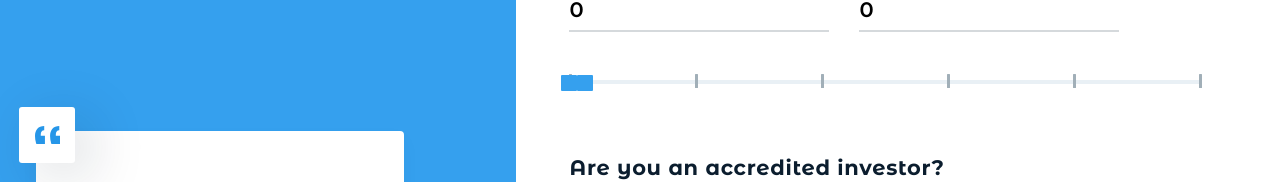
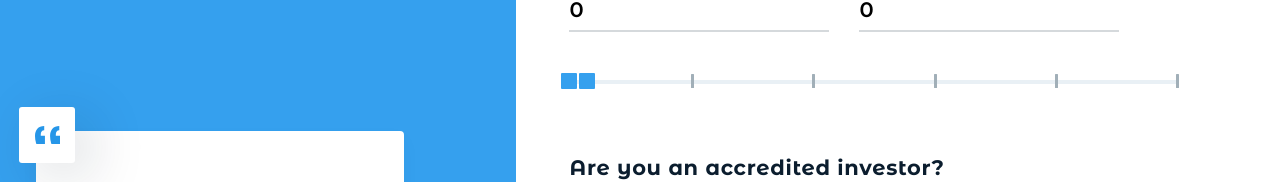
Before and after one commit to cavaglieridomenico/user-onboarding, a React (Create React App) app: page /plans in a window 1280 px wide. Shown: the part 367-549 px from the top of the page. Built offline with nearby package versions, Linux system fonts and the light colour scheme.

Commit message:
[FIXED] Minor style bug

```diff
--- a/src/assets/style/slider.css
+++ b/src/assets/style/slider.css
@@ -3,7 +3,6 @@
   position: relative;
   flex-direction: column;
   justify-content: center;
-  width: 92%;
   margin-top: 25px;
 }
 
@@ -12,6 +11,7 @@
   display: flex;
   justify-content: space-between;
   background: #e9f0f5;
+  width: 610px;
   border-radius: 1px;
   height: 4px;
 }
@@ -30,7 +30,7 @@
   z-index: 4;
   top: 0;
   left: 0;
-  width: 100%;
+  width: 610px;
   height: 4px;
   border-radius: 1px;
 }
@@ -42,13 +42,13 @@
   width: 16px;
   height: 16px;
   border-radius: 1px;
-  top: -6px;
+  top: -7.5px;
   transform: translateX(-50%);
   cursor: pointer;
 }
 
-#cursor-2 {
-  left: 2px;
+#cursor-1 {
+  margin-right: 2px;
 }
 
 /*XS – smartphone port. and small tablet port.-land. and medium tablet land.*/
```
